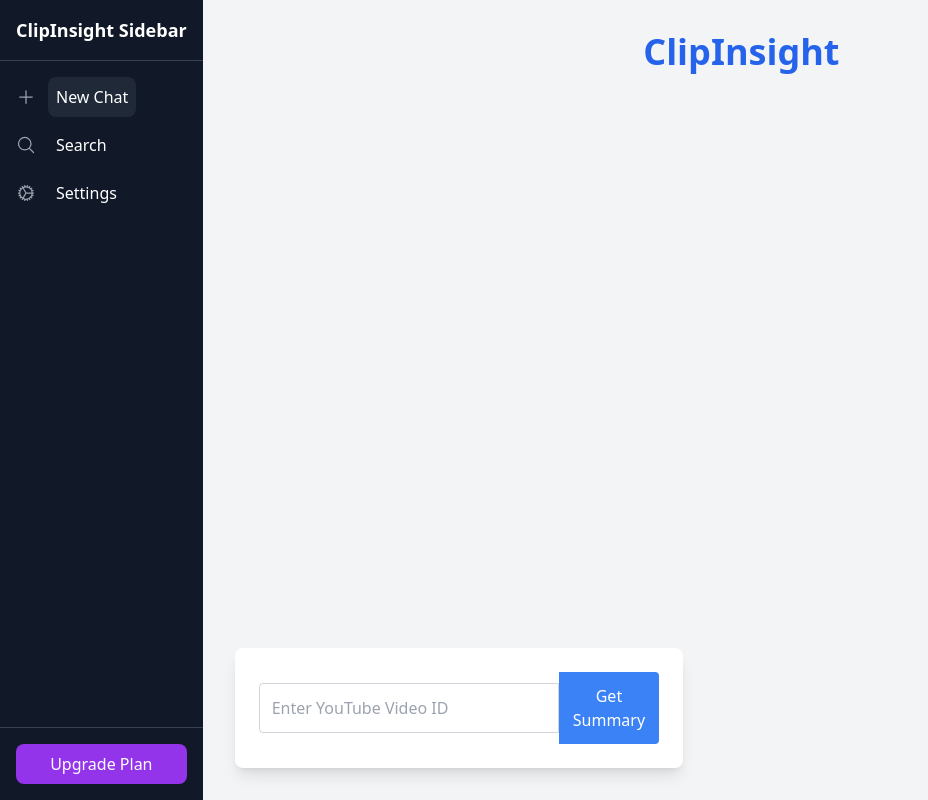
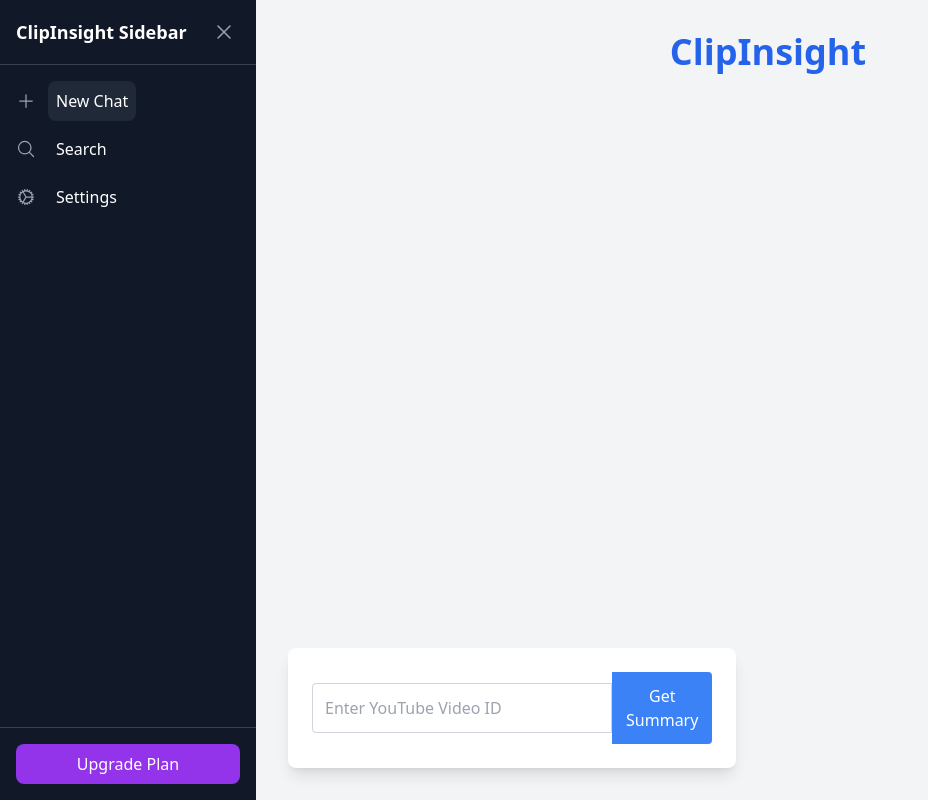
Before and after one commit to festus-sulumeti/ClipInsight, a React (Vite) app: page /app in a window 1280 px wide. Shown: the whole page, without its empty margins (0-928 px from the left). Built offline with nearby package versions, Linux system fonts and the light colour scheme.

Commit message:
feat: add toggleable sidebar with close and open functionality

```diff
--- a/src/components/Sidebar.jsx
+++ b/src/components/Sidebar.jsx
@@ -1,12 +1,24 @@
-import React from 'react';
-import { PlusIcon, MagnifyingGlassIcon, CogIcon } from '@heroicons/react/24/outline';
+import React, { useState } from 'react';
+import { PlusIcon, MagnifyingGlassIcon, CogIcon, XMarkIcon, Bars3Icon } from '@heroicons/react/24/outline';
 
 const Sidebar = () => {
+  const [isOpen, setIsOpen] = useState(true);
+
+  const toggleSidebar = () => {
+    setIsOpen(!isOpen);
+  };
+
   return (
-    <div className="h-screen bg-gray-900 text-white flex flex-col">
+    <div className="h-screen flex">
+      {/* Sidebar */}
+      {isOpen && (
+        <div className="w-64 bg-gray-900 text-white flex flex-col">
           {/* Sidebar Header */}
-      <div className="p-4 border-b border-gray-700">
+          <div className="p-4 border-b border-gray-700 flex justify-between items-center">
             <h1 className="text-lg font-bold">ClipInsight Sidebar</h1>
+            <button onClick={toggleSidebar} className="p-1 rounded hover:bg-gray-700">
+              <XMarkIcon className="h-6 w-6 text-gray-400" />
+            </button>
           </div>
 
           {/* Sidebar Options */}
@@ -49,6 +61,19 @@
             </button>
           </div>
         </div>
+      )}
+
+      {/* Open Sidebar Button */}
+      {!isOpen && (
+        <button
+          onClick={toggleSidebar}
+          className="p-3 bg-gray-900 text-white rounded-full fixed top-4 left-4 hover:bg-gray-800 transition"
+        >
+          <Bars3Icon className="h-6 w-6" />
+        </button>
+      )}
+
+    </div>
   );
 };
 
```
Lines whose indentation alone changed are shown as unchanged.
